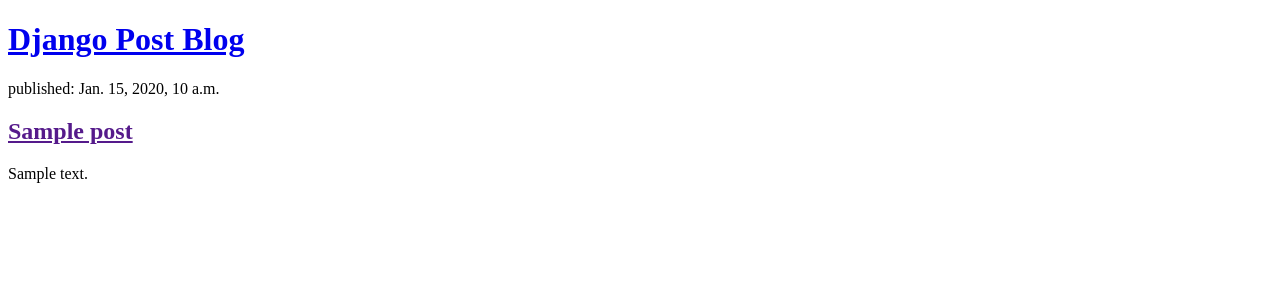
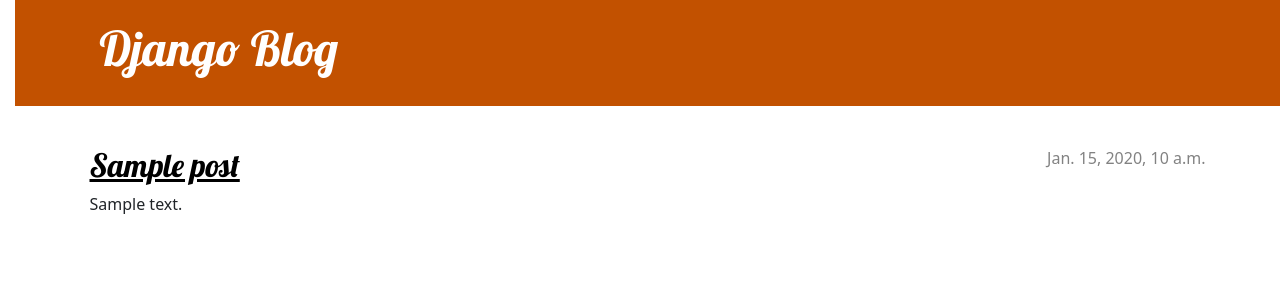
Before and after one commit to daniiprietoo/my-first-django, a Django app: template blog/templates/blog/post_list.html in a window 1280 px wide. Shown: the top 300 px of the page. Run offline with Django 5.2, Linux system fonts and the light colour scheme; the template is opened without the code that fills it: most values are stand-ins (such as "Sample title", 1, 10 or a date in 2020).

Commit message:
Added view and template for detailed blog post as well as CSS

```diff
--- /dev/null
+++ b/blog/static/css/blog.css
@@ -0,0 +1,74 @@
+h1 a, h2 a {
+    color: #C25100;
+    font-family: 'Lobster';
+}
+
+body {
+    padding-left: 15px;
+}
+
+.page-header {
+    background-color: #C25100;
+    margin-top: 0;
+    margin-bottom: 40px;
+    padding: 20px 20px 20px 40px;
+}
+
+.page-header h1,
+.page-header h1 a,
+.page-header h1 a:visited,
+.page-header h1 a:active {
+    color: #ffffff;
+    font-size: 36pt;
+    text-decoration: none;
+}
+
+h1,
+h2,
+h3,
+h4 {
+    font-family: 'Lobster';
+}
+
+.date {
+    color: #828282;
+}
+
+.save {
+    float: right;
+}
+
+.top-menu,
+.top-menu:hover,
+.top-menu:visited {
+    color:#ffffff;
+    float: right;
+    font-size: 26pt;
+    margin-right: 20px;
+}
+
+.post {
+    margin-bottom: 70px;
+}
+
+.post h2 a,
+.post h2 a:visited {
+    color:#000000
+}
+
+.post > .date,
+.post > .actions {
+    float: right;
+}
+
+.btn-secondary,
+.btn-secondary:visited{
+    color: #C25100;
+    background: none;
+    border-color: #C25100;
+}
+
+.btn-secondary:hover{
+    color:#FFFFFF;
+    background-color:#C25100;
+}
--- /dev/null
+++ b/blog/templates/blog/base.html
@@ -0,0 +1,26 @@
+{% load static %}
+<!DOCTYPE html>
+<html>
+    <head>
+        <title>Django Post Blog</title>
+        <link rel="stylesheet" href="https://cdn.jsdelivr.net/npm/bootstrap@5.1.3/dist/css/bootstrap.min.css" integrity="sha384-1BmE4kWBq78iYhFldvKuhfTAU6auU8tT94WrHftjDbrCEXSU1oBoqyl2QvZ6jIW3" crossorigin="anonymous">
+        <link rel="stylesheet" href="https://fonts.googleapis.com/css?family=Lobster&subset=latin,latin-ext">
+        <link rel="stylesheet" href="{% static 'css/blog.css' %}">
+    </head>
+    <body>
+        <header class="page-header">
+            <div class="container">
+                <h1><a href="/">Django Blog</a></h1>
+            </div>
+        </header>
+
+        <main class="container">
+            <div class="row">
+                <div class="col">
+                    {% block content %}
+                    {% endblock %}
+                </div>
+            </div>
+        </main>
+    </body>
+</html>
--- a/blog/templates/blog/post_list.html
+++ b/blog/templates/blog/post_list.html
@@ -1,19 +1,13 @@
-<!DOCTYPE html>
-<html>
-    <head>
-        <title>Django Post Blog</title>
-    </head>
-    <body>
-        <header>
-            <h1><a href="/">Django Post Blog</a></h1>
-        </header>
-        {% for post in posts %}
-            <article>
-                <time>published: {{ post.published_date }}</time>
-                <h2><a href="">{{ post.title }}</a></h2>
-                <p>{{ post.text|linebreaksbr }}</p>
-            </article>
-        {% endfor %}
+{% extends 'blog/base.html' %}
 
-    </body>
-</html>
+{% block content %}
+    {% for post in posts %}
+        <article class="post">
+            <time class="date">
+                 {{ post.published_date }}
+            </time>
+            <h2><a href="{% url 'post_detail' pk=post.pk %}">{{ post.title }}</a></h2>
+            <p>{{ post.text|linebreaksbr }}</p>
+        </article>
+    {% endfor %}
+{% endblock %}
--- a/blog/urls.py
+++ b/blog/urls.py
@@ -2,5 +2,6 @@
 from . import views
 
 urlpatterns = [
-    path('', views.post_list, name='post_list')
+    path('', views.post_list, name='post_list'),
+    path('post/<int:pk>/', views.post_detail, name='post_detail'),
 ]
```
Also changed, not shown: blog/templates/blog/post_detail.html (added, +15 -0 lines), blog/views.py (+7 -1 lines).
